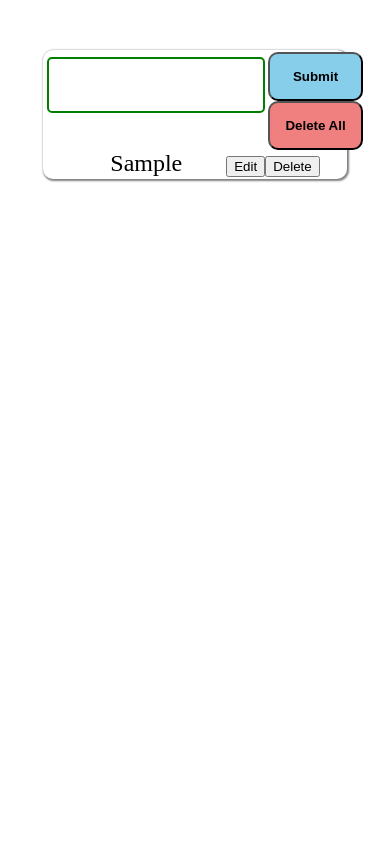
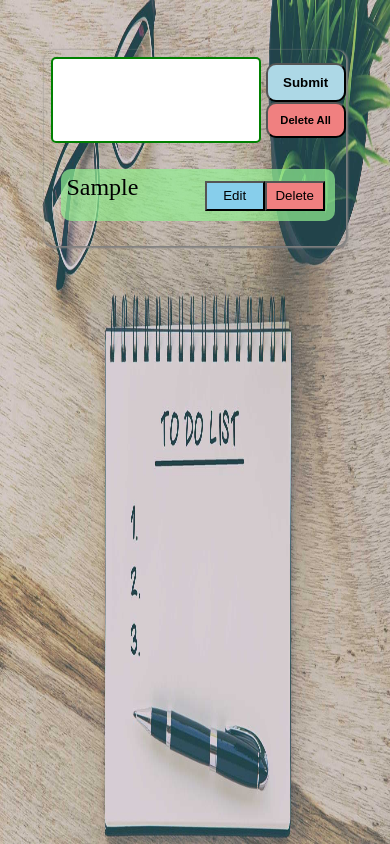
Before and after one commit to hussain7006/todo-app, a plain HTML site: page public/index.html in a window 390 px wide. Both pictures are taken after typing "Sample" into the empty fields and a click on the button "Submit". Drawn offline with Linux system fonts and the light colour scheme.

Commit message:
Update list css
Completed remaing CSS.
Firebase database remaining.

```diff
--- a/public/app.js
+++ b/public/app.js
@@ -6,28 +6,33 @@ function getTodo() {
 
     // Creating List Start
     let createList = document.createElement('li');      // creating list tags
+    if (todoInput.value) {
+
         createList.append(todoInput.value);                 // inserting text into list tags
 
         let updateButton = document.createElement('button'); // creating update button
         updateButton.append("Edit");                         // setting button name
         updateButton.setAttribute("onclick", "editList(this)"); // onclick calling function and passes itself
-    updateButton.setAttribute("class", "updateButton");
+        updateButton.setAttribute("class", "updateButton");     // setting class name
         // createList.append(updateButton);                        // inserting update button into list
 
         let deleteButton = document.createElement('button'); // creating button
         deleteButton.append("Delete");                       // setting button name
         deleteButton.setAttribute("onclick","delteElement(this.parentNode)"); // onclick calling function and passes its parent node
+        deleteButton.setAttribute("class", "deleteButton");     // setting class name
         // createList.append(deleteButton);                     // inserting this button into list
 
         let bothButtonDiv = document.createElement('div');
+        bothButtonDiv.setAttribute("class", "editDelteDiv");     // setting class name
         bothButtonDiv.append(updateButton);
         bothButtonDiv.append(deleteButton);
         createList.append(bothButtonDiv);
-    console.log(bothButtonDiv);
+        // console.log(bothButtonDiv);
 
         todoList.append(createList);                        // inserting list into UL
         todoInput.value = "";                               // empty the input field
         // Creating List End
+    }
 }
 
 function delteElement(e) {
@@ -37,7 +42,7 @@ function delteElement(e) {
 function editList(e){
     // console.log(e)
     let newTodo = prompt("Enter a new text", e.parentNode.parentNode.firstChild.nodeValue); // getting new todo input from user
-    e.parentNode.parentNode.firstChild.nodeValue = newTodo;        // upldate old todo item
+    if (newTodo) e.parentNode.parentNode.firstChild.nodeValue = newTodo;        // upldate old todo item
 }
 
 function deleteAll() {
--- a/public/style.css
+++ b/public/style.css
@@ -1,6 +1,10 @@
 body {
     text-align: center;
     margin-top: 50px;
+    background-image: url("../images/todo-image.jpg");
+    background-repeat: no-repeat;
+    background-attachment: fixed;
+    background-size: 100% 100%;
 }
 
 .main {
@@ -8,21 +12,27 @@ body {
     width: 80%;
     margin: auto;
     padding: 2px;
+    padding-right: 0px;
     border-radius: 10px;
+    /* background-color: #5F9EA0 */
+
 }
 .buttonsDiv {
-    /* border: 2px solid red; */
     margin: auto;
-    width: 25%;
+    margin-left: 0px;
+    margin-right: 0px;
+    width: 20%;
+    /* border: 2px solid yellowgreen; */
 }
 .inputDiv {
     display: flex;
 }
 .inputDiv > input {
-    margin: 5px auto;
+    margin: 5px 0px 5px 30px;
+    /* margin-right: 0px; */
     border: 2px solid green;
     width: 70%;
-    height: 50px;
+    height: 80px;
     border-radius: 5px;
     font-size: 1.5em;
 }
@@ -41,21 +51,122 @@ body {
     border-radius: 10px;
     font-weight: bolder;
 }
+ul {
+    padding: 5px;
+    margin-left: 30px;
+    /* margin-right: 50px; */
+    width: 90%;
+}
 
 li {
     list-style: none;
     display: flex;
     justify-content: space-between;
-    width: 100%;
+    padding: 5px;
+    margin-bottom: 2px;
     font-size: 1.5em;
+    background-color:rgb(144, 238, 144, 0.7);
+    border-radius: 10px;
+}
+
+.editDelteDiv {
+    /* border: 2px solid red; */
+    height: 100%;
+    padding: 5px;
+    /* margin: auto; */
+}
+.updateButton {
+    margin: auto;
+    width: 60px;
+    height: 30px;
+    background-color: skyblue;
 
 }
-ul {
-    /* border: 2px solid red; */
-    width: 70%;
+
+.deleteButton {
     margin: auto;
+    width: 60px;
+    height: 30px;
+    background-color: lightcoral;
+
 }
-/* .updateButton {
-    margin-left: 5px;
 
-} */
+@media only screen and (max-width: 880px) {
+    .buttonsDiv {
+        display: flex;
+        flex-direction: column;
+        margin: auto;
+        width: auto;
+        /* border: 2px solid yellow; */
+    }
+    .inputDiv > input {
+        margin: 5px 5px;
+        border: 2px solid green;
+        width: 100%;
+        height: 80px;
+        border-radius: 5px;
+        font-size: 1.5em;
+    }
+    .submit {
+        background-color: lightblue;
+        width: 80px;
+        padding: 12px;
+        border-radius: 10px;
+        font-weight: bolder;
+    }
+
+    .deleteAll {
+        background-color:lightcoral;
+        width: 80px;
+        padding: 12px;
+        border-radius: 10px;
+        font-size: 0.7em;
+        font-weight: bolder;
+    }
+    ul {
+        padding: 5px;
+        margin-left: 10px;
+        margin-right: 50px;
+        width: 95%;
+    }
+
+    li {
+        list-style: none;
+        display: flex;
+        justify-content: space-between;
+        width: 100%;
+        padding: 5px;
+        font-size: 1.5em;
+        /* border: 2px solid blue; */
+        margin-bottom: 2px;
+        background-color:rgb(144, 238, 144, 0.7);
+        border-radius: 10px;
+    }
+}
+@media only screen and (max-width: 580px) {
+    ul {
+        padding: 5px;
+        margin-left: 10px;
+        margin-right: 50px;
+        width: 88%;
+    }
+}
+@media only screen and (max-width: 600px) {
+
+    .submit {
+        background-color: lightblue;
+        width: 80px;
+        padding: 10px;
+        border-radius: 10px;
+        font-weight: bolder;
+    }
+
+    .deleteAll {
+        background-color:lightcoral;
+        width: 80px;
+        padding: 10px;
+        border-radius: 10px;
+        font-size: 0.7em;
+        font-weight: bolder;
+    }
+}
```
Also changed, not shown: images/todo-image-1.jpg (added), images/todo-image-2.jpg (added), images/todo-image.jpg (added). Lines whose indentation alone changed are shown as unchanged.
